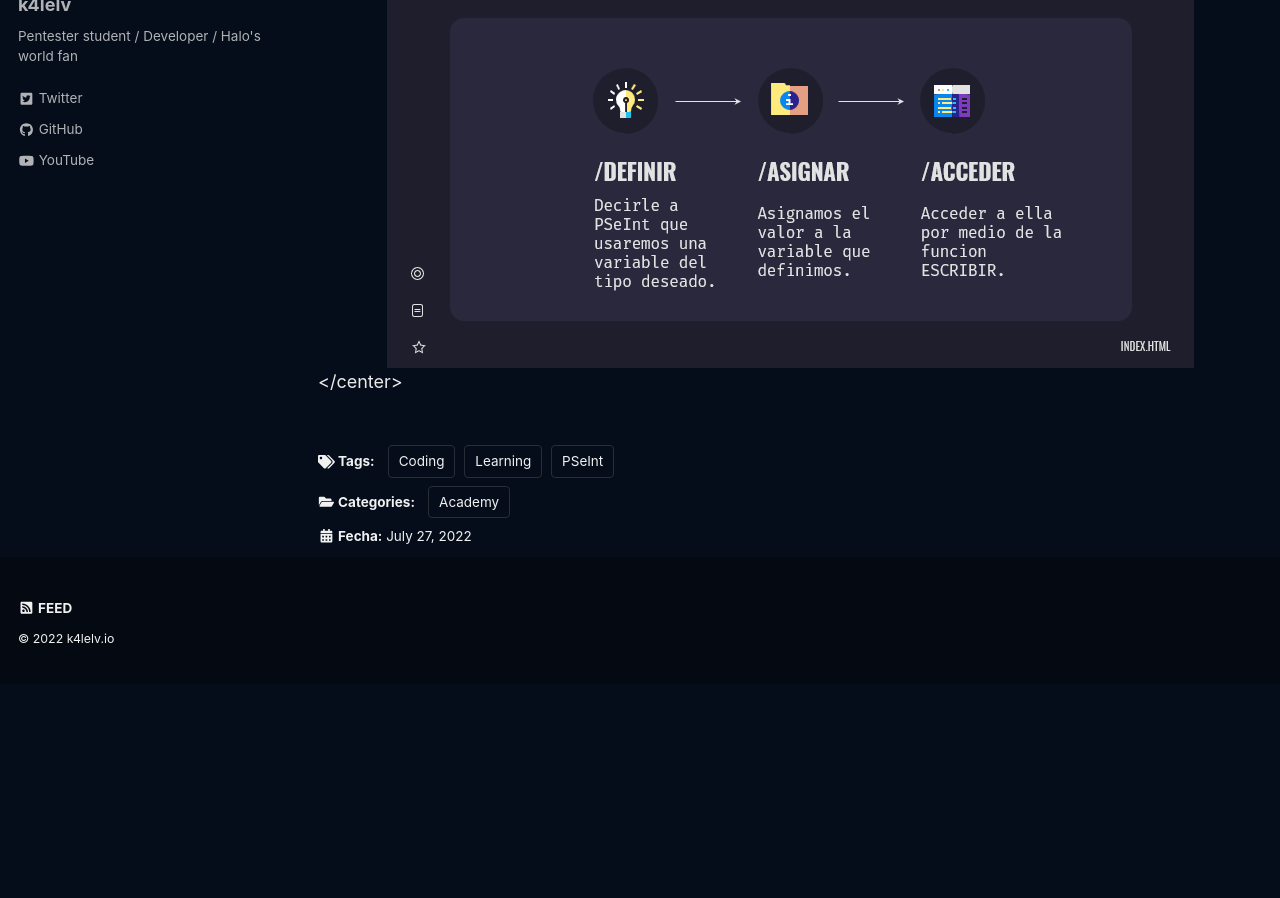
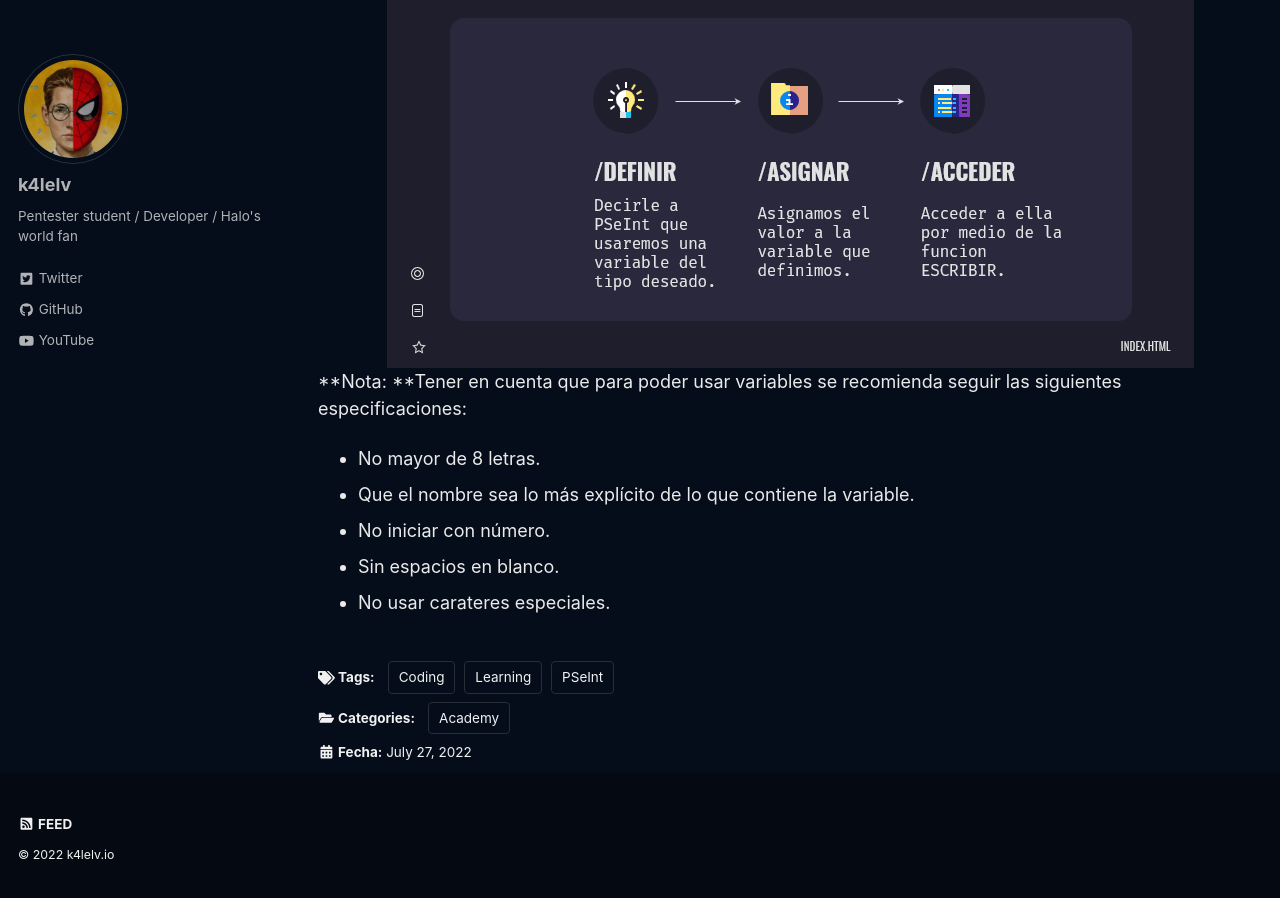
Before and after one commit to k4lelv/k4lelv.github.io, a Jekyll site: the page built from _posts/2022-07-27-Variables-y-tipos-de-datos.md, in a window 1280 px wide and 900 px high, scrolled down 2205 px. Built offline with Jekyll 4.4.1, drawn with Linux system fonts in a browser that asks for light colours; cached includes are drawn as plain includes; a script that is not in the unit is left out; before the commit the page ends 2889 px from its top, so only the background shows below that.

Commit message:
Notas a tener en cuenta

```diff
--- a/_posts/2022-07-27-Variables-y-tipos-de-datos.md
+++ b/_posts/2022-07-27-Variables-y-tipos-de-datos.md
@@ -41,4 +41,11 @@ Ahora veremos como se debe hacer uso de las variables dentro de PSeInt, para eso
 <center>
 <img src="https://k4lelv.github.io/assets/images/Variables-y-tipo-de-datos/Pasos.png">
 </center>
-</center>
+
+**Nota: **Tener en cuenta que para poder usar variables se recomienda seguir las siguientes especificaciones:
+
+* No mayor de 8 letras.
+* Que el nombre sea lo más explícito de lo que contiene la variable.
+* No iniciar con número.
+* Sin espacios en blanco.
+* No usar carateres especiales.
```
